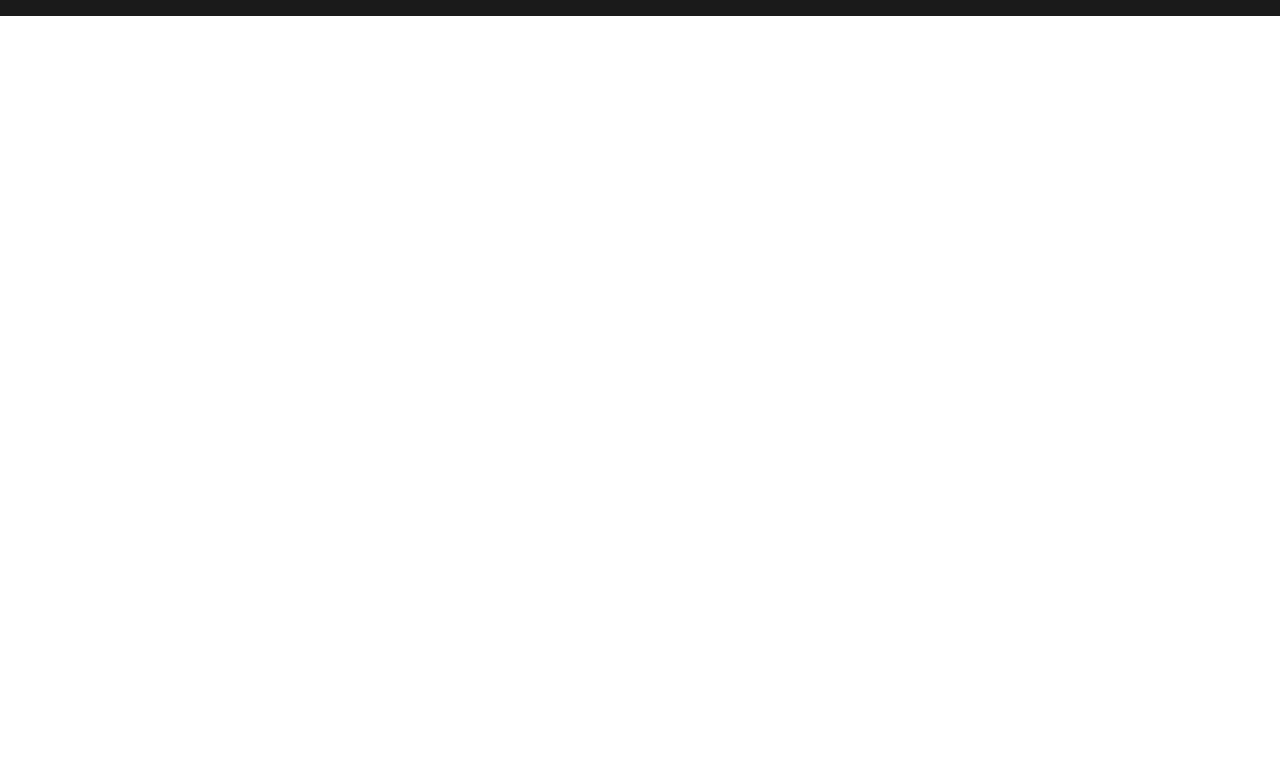
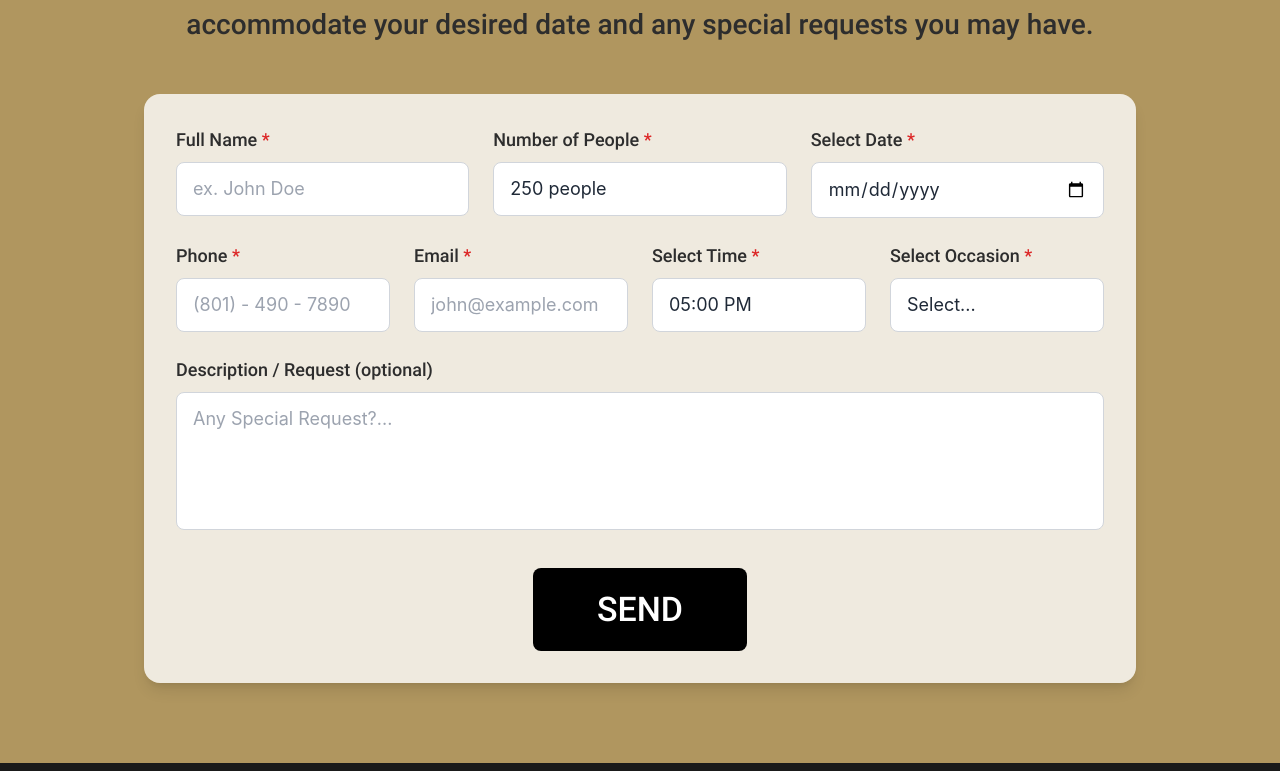
Before and after one commit to xp1408x/BlackLionCatering, a React (Vite) app: page / in a window 1280 px wide. Shown: the part 5969-6740 px from the top of the page. Before the commit the page ends 5985 px from the top, so only its background shows below. Built offline with nearby package versions, Linux system fonts and the light colour scheme.

Commit message:
add EventContactSection

```diff
--- a/App.tsx
+++ b/App.tsx
@@ -8,6 +8,7 @@ import ReviewCarousel from './components/ReviewCarousel';
 import GallerySection from './components/GallerySection';
 import Footer from './components/Footer';
 import PromoSection from './components/PromoSection';
+import EventContactSection from './components/EventContactSection';
 
 const App: React.FC = () => {
   return (
@@ -21,6 +22,7 @@ const App: React.FC = () => {
         <GallerySection />
         <ReviewCarousel />
         <PromoSection />
+        <EventContactSection />
       </main>
       <Footer />
     </div>
--- /dev/null
+++ b/components/EventContactSection.tsx
@@ -0,0 +1,166 @@
+import React from "react";
+
+const bgColor = "#B0965F"; // Marrón tierra/dorado oscuro
+
+const EventContactSection = () => (
+  <section
+    className="w-full py-20"
+    style={{ backgroundColor: bgColor }}
+  >
+    <div className="max-w-5xl mx-auto px-4">
+      {/* Título */}
+      <h2 className="text-center text-[64px] font-league-gothic uppercase mb-4 text-[#2D2D2D]">
+        TELL US ABOUT YOUR EVENT!
+      </h2>
+      {/* Texto Introductorio */}
+      <p className="text-center text-[28px] font-roboto mb-12 text-[#2D2D2D]">
+        To request our catering service and make your party or celebration a memorable one, please complete the form below. We will do our best to accommodate your desired date and any special requests you may have.
+      </p>
+      {/* Formulario */}
+      <form className="bg-white/80 rounded-2xl p-8 shadow-lg">
+        <div className="grid grid-cols-1 md:grid-cols-3 gap-6 mb-6">
+          {/* Full Name */}
+          <div>
+            <label className="block text-lg font-roboto mb-2 text-[#2D2D2D]">
+              Full Name <span className="text-red-600">*</span>
+            </label>
+            <input
+              type="text"
+              required
+              placeholder="ex. John Doe"
+              className="w-full px-4 py-3 rounded-lg bg-white border border-gray-300 focus:outline-none focus:ring-2 focus:ring-[#B0965F] text-lg"
+            />
+          </div>
+          {/* Number of People */}
+          <div>
+            <label className="block text-lg font-roboto mb-2 text-[#2D2D2D]">
+              Number of People <span className="text-red-600">*</span>
+            </label>
+            <select
+              required
+              className="w-full px-4 py-3 rounded-lg bg-white border border-gray-300 focus:outline-none focus:ring-2 focus:ring-[#B0965F] text-lg appearance-none"
+              defaultValue="250"
+            >
+              <option value="" disabled>
+                Select...
+              </option>
+              <option value="50">50 people</option>
+              <option value="100">100 people</option>
+              <option value="150">150 people</option>
+              <option value="200">200 people</option>
+              <option value="250">250 people</option>
+              <option value="300">300 people</option>
+              <option value="350">350 people</option>
+              <option value="400">400 people</option>
+              <option value="500">500 people</option>
+              <option value="more">More people</option>
+            </select>
+          </div>
+          {/* Select Date */}
+          <div>
+            <label className="block text-lg font-roboto mb-2 text-[#2D2D2D]">
+              Select Date <span className="text-red-600">*</span>
+            </label>
+            <input
+              type="date"
+              required
+              className="w-full px-4 py-3 rounded-lg bg-white border border-gray-300 focus:outline-none focus:ring-2 focus:ring-[#B0965F] text-lg"
+              placeholder="August 26th, 2025"
+            />
+          </div>
+        </div>
+        <div className="grid grid-cols-1 md:grid-cols-4 gap-6 mb-6">
+          {/* Phone */}
+          <div>
+            <label className="block text-lg font-roboto mb-2 text-[#2D2D2D]">
+              Phone <span className="text-red-600">*</span>
+            </label>
+            <input
+              type="tel"
+              required
+              placeholder="(801) - 490 - 7890"
+              className="w-full px-4 py-3 rounded-lg bg-white border border-gray-300 focus:outline-none focus:ring-2 focus:ring-[#B0965F] text-lg"
+            />
+          </div>
+          {/* Email */}
+          <div>
+            <label className="block text-lg font-roboto mb-2 text-[#2D2D2D]">
+              Email <span className="text-red-600">*</span>
+            </label>
+            <input
+              type="email"
+              required
+              placeholder="john@example.com"
+              className="w-full px-4 py-3 rounded-lg bg-white border border-gray-300 focus:outline-none focus:ring-2 focus:ring-[#B0965F] text-lg"
+            />
+          </div>
+          {/* Select Time */}
+          <div>
+            <label className="block text-lg font-roboto mb-2 text-[#2D2D2D]">
+              Select Time <span className="text-red-600">*</span>
+            </label>
+            <select
+              required
+              className="w-full px-4 py-3 rounded-lg bg-white border border-gray-300 focus:outline-none focus:ring-2 focus:ring-[#B0965F] text-lg appearance-none"
+              defaultValue="17:00"
+            >
+              <option value="" disabled>
+                Select...
+              </option>
+              <option value="12:00">12:00 PM</option>
+              <option value="13:00">01:00 PM</option>
+              <option value="14:00">02:00 PM</option>
+              <option value="15:00">03:00 PM</option>
+              <option value="16:00">04:00 PM</option>
+              <option value="17:00">05:00 PM</option>
+              <option value="18:00">06:00 PM</option>
+              <option value="19:00">07:00 PM</option>
+              <option value="20:00">08:00 PM</option>
+              <option value="21:00">09:00 PM</option>
+            </select>
+          </div>
+          {/* Select Occasion */}
+          <div>
+            <label className="block text-lg font-roboto mb-2 text-[#2D2D2D]">
+              Select Occasion <span className="text-red-600">*</span>
+            </label>
+            <select
+              required
+              className="w-full px-4 py-3 rounded-lg bg-white border border-gray-300 focus:outline-none focus:ring-2 focus:ring-[#B0965F] text-lg appearance-none"
+            >
+              <option value="" disabled selected>
+                Select...
+              </option>
+              <option value="quinceañera">Quinceañera Parties</option>
+              <option value="weddings">Weddings</option>
+              <option value="socialevent">Social Events</option>
+              <option value="corporate">Corporate Events</option>
+            </select>
+          </div>
+        </div>
+        {/* Description / Request */}
+        <div className="mb-8">
+          <label className="block text-lg font-roboto mb-2 text-[#2D2D2D]">
+            Description / Request (optional)
+          </label>
+          <textarea
+            rows={4}
+            placeholder="Any Special Request?..."
+            className="w-full px-4 py-3 rounded-lg bg-white border border-gray-300 focus:outline-none focus:ring-2 focus:ring-[#B0965F] text-lg resize-none"
+          />
+        </div>
+        {/* Botón de Envío */}
+        <div className="flex justify-center">
+          <button
+            type="submit"
+            className="bg-black text-white text-[34px] font-roboto uppercase px-16 py-4 rounded-lg hover:bg-[#2D2D2D] transition"
+          >
+            SEND
+          </button>
+        </div>
+      </form>
+    </div>
+  </section>
+);
+
+export default EventContactSection;
```
